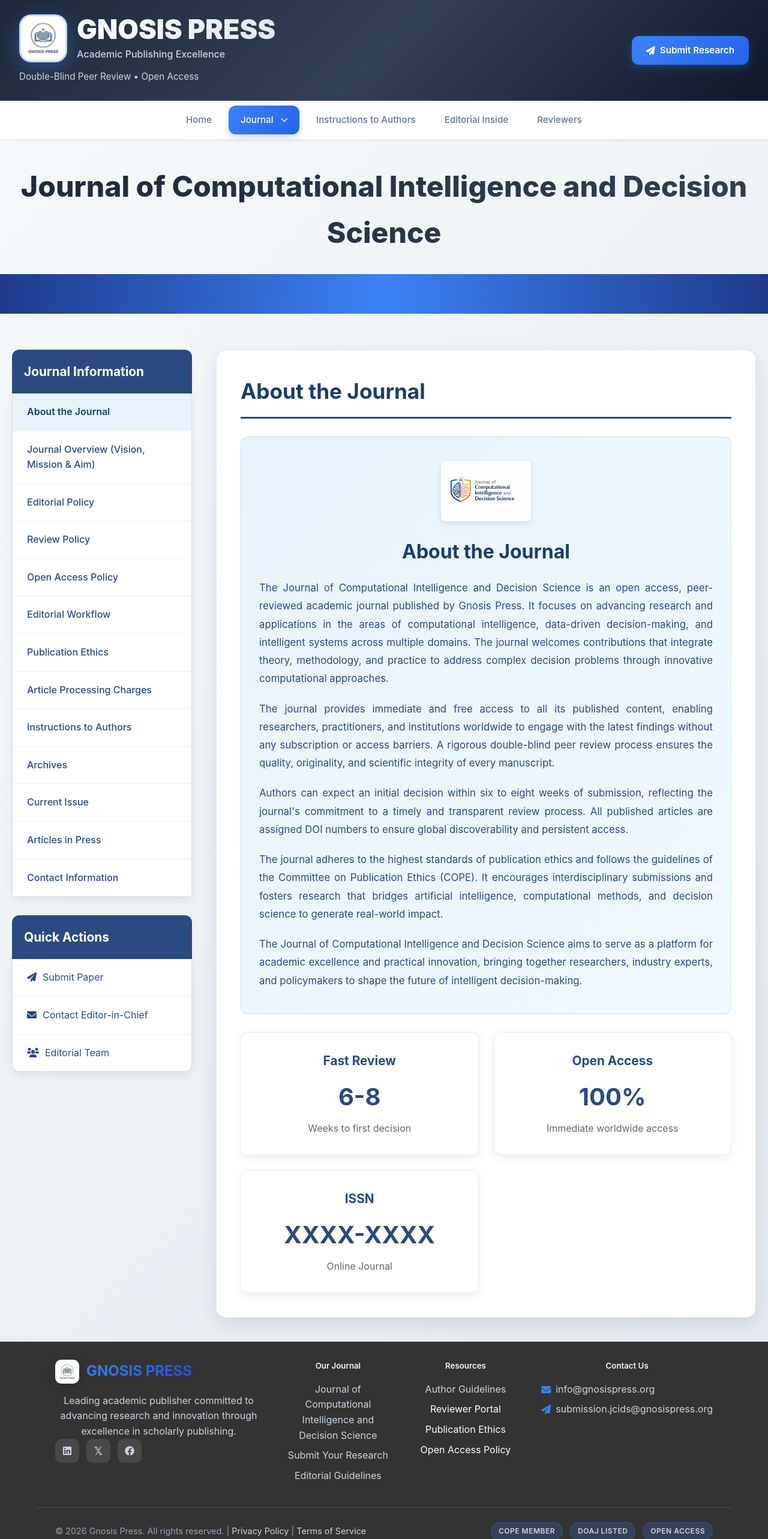
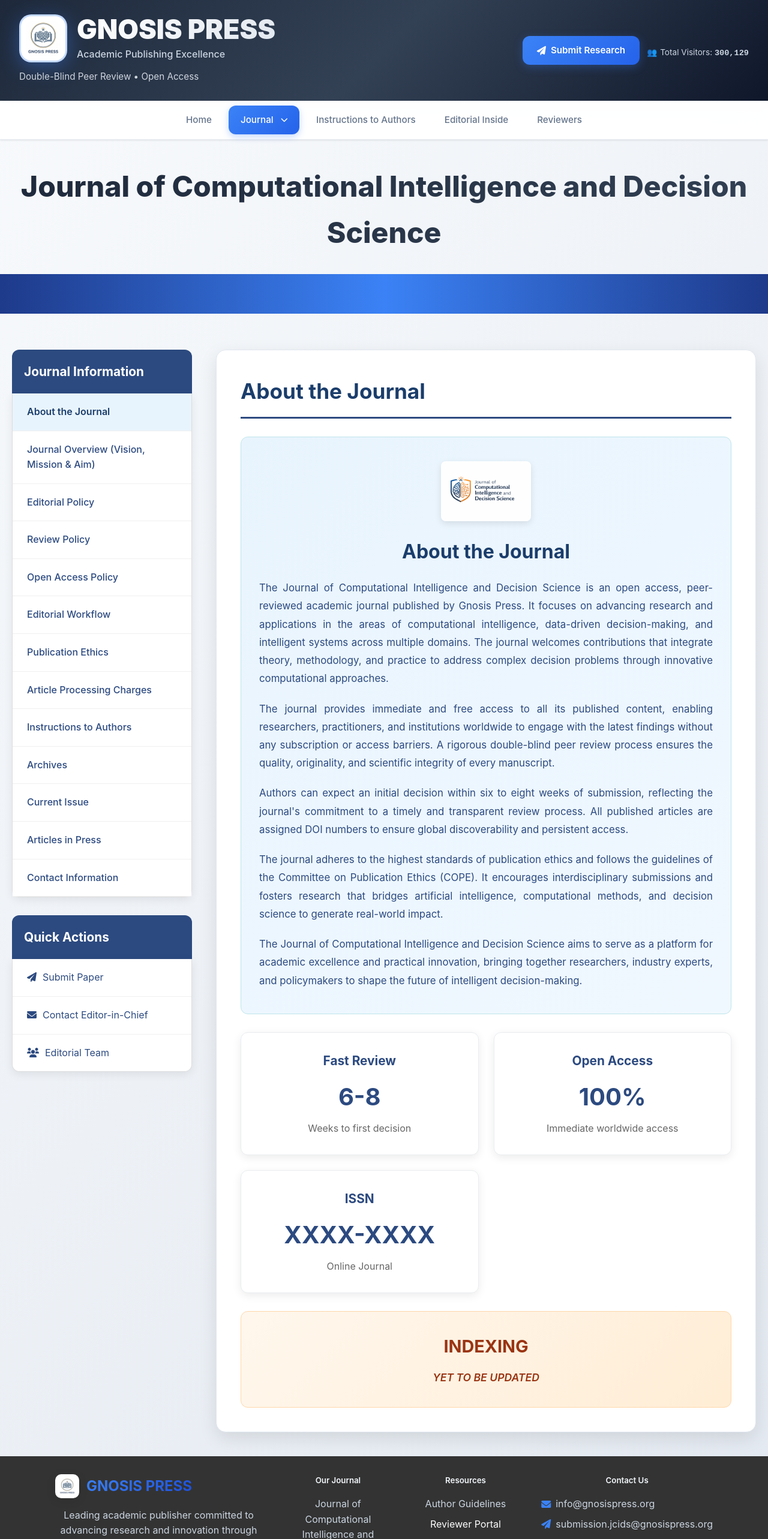
Before and after one commit to Eshan1901/journalwebsite, a React (Vite) app: page /journals in a window 1280 px wide. Shown: the top 2566 px of the page at 60% size. Built offline with nearby package versions, Linux system fonts and the light colour scheme; the HTML template or start-up script is replaced by a standard one.

Commit message:
Add visitor counter, update 2025 papers to volume 2, and add indexing section

```diff
--- a/src/components/Layout.jsx
+++ b/src/components/Layout.jsx
@@ -1,11 +1,39 @@
-import { useState } from 'react'
+import { useState, useEffect } from 'react'
 import { Link, useLocation } from 'react-router-dom'
 
 const Layout = ({ children }) => {
   const [journalDropdownOpen, setJournalDropdownOpen] = useState(false)
   const [searchOpen, setSearchOpen] = useState(false)
   const [searchQuery, setSearchQuery] = useState('')
+  const [visitorCount, setVisitorCount] = useState(300000)
   const location = useLocation()
+
+  useEffect(() => {
+    // Get the current date as a string
+    const today = new Date().toDateString();
+
+    // Get stored data from localStorage
+    const storedData = JSON.parse(localStorage.getItem('visitorData') || '{}');
+    const storedDate = storedData.date;
+    const storedCount = storedData.count || 300000;
+
+    if (storedDate === today) {
+      // Same day, use stored count
+      setVisitorCount(storedCount);
+    } else {
+      // New day, increment with random amount (50-200 visitors)
+      const randomIncrement = Math.floor(Math.random() * 151) + 50;
+      const newCount = storedCount + randomIncrement;
+
+      // Save to localStorage
+      localStorage.setItem('visitorData', JSON.stringify({
+        date: today,
+        count: newCount
+      }));
+
+      setVisitorCount(newCount);
+    }
+  }, []);
 
   const isActive = (path) => {
     return location.pathname === path
@@ -50,6 +78,18 @@
               <i className="fas fa-paper-plane"></i>
               Submit Research
             </Link>
+            <div style={{
+              fontSize: '0.85rem',
+              color: '#cbd5e1',
+              display: 'flex',
+              alignItems: 'center',
+              gap: '5px',
+              marginTop: '8px',
+              justifyContent: 'flex-end'
+            }}>
+              <span>👥</span>
+              <span>Total Visitors: <span style={{ fontFamily: 'monospace', fontWeight: '600' }}>{visitorCount.toLocaleString()}</span></span>
+            </div>
           </div>
         </div>
       </header>
--- a/src/pages/Journals.jsx
+++ b/src/pages/Journals.jsx
@@ -472,6 +472,34 @@
               <div style={{ color: '#666', fontSize: '1rem' }}>Online Journal</div>
             </div>
           </div>
+
+          {/* Indexing Section */}
+          <div style={{
+            background: 'linear-gradient(135deg, #fff7ed 0%, #ffedd5 100%)',
+            padding: '35px 30px',
+            borderRadius: '12px',
+            marginTop: '30px',
+            border: '1px solid #fed7aa'
+          }}>
+            <h3 style={{
+              color: '#9a3412',
+              fontSize: '1.8rem',
+              marginBottom: '15px',
+              fontWeight: 'bold',
+              textAlign: 'center'
+            }}>
+              INDEXING
+            </h3>
+            <div style={{
+              textAlign: 'center',
+              fontSize: '1.1rem',
+              color: '#9a3412',
+              fontWeight: '600',
+              fontStyle: 'italic'
+            }}>
+              YET TO BE UPDATED
+            </div>
+          </div>
         </div>
       )
     },
--- a/src/pages/PaperDetail.jsx
+++ b/src/pages/PaperDetail.jsx
@@ -225,11 +225,11 @@
         received: '12 November 2024',
         accepted: '20 December 2024',
         published: '14 January 2026',
-        volume: 1,
+        volume: 2,
         issue: 2,
         year: 2025,
         pages: '118-132',
-        doi: '10.62656/jcids.v1i2.11',
+        doi: '10.62656/jcids.v2i2.11',
         file: '/2025/11.pdf',
         citation: 'Nongmaithem Ajith Singh and Rajkumar Palaniappan, "Dynamic Multi-Level Heuristic Framework for Predicting Lung Cancer from CT Scan Data," Journal of Computational Intelligence and Decision Science (JCIDS), Vol. 02, Issue 2, pp. 1-20, 2025. https://doi.org/10.XXXX/jcids.2025.011'
       },
@@ -242,11 +242,11 @@
         received: '18 November 2024',
         accepted: '28 December 2024',
         published: '14 January 2026',
-        volume: 1,
+        volume: 2,
         issue: 2,
         year: 2025,
         pages: '133-150',
-        doi: '10.62656/jcids.v1i2.12',
+        doi: '10.62656/jcids.v2i2.12',
         file: '/2025/12.pdf',
         citation: 'D. Nethra Pingala Suthishni, K. Prabavathy and Balusamy Nachiappan, "Enhanced User Authorization Framework in Cloud Environments Using Weighted Proximity-Based Trust Evaluation," Journal of Computational Intelligence and Decision Science (JCIDS), Vol. 02, Issue 2, pp. 21-37, 2025. https://doi.org/10.XXXX/jcids.2025.012'
       },
@@ -259,11 +259,11 @@
         received: '25 November 2024',
         accepted: '05 January 2025',
         published: '14 January 2026',
-        volume: 1,
+        volume: 2,
         issue: 2,
         year: 2025,
         pages: '151-157',
-        doi: '10.62656/jcids.v1i2.13',
+        doi: '10.62656/jcids.v2i2.13',
         file: '/2025/13.pdf',
         citation: 'K. Nirmala Devi, Radhika K and Chandrasekaran Neelakandan, "Advanced Sequence Modeling Framework for Analyzing Learner Feedback in Educational Systems," Journal of Computational Intelligence and Decision Science (JCIDS), Vol. 02, Issue 2, pp. 38-50, 2025. https://doi.org/10.XXXX/jcids.2025.013'
       },
@@ -276,11 +276,11 @@
         received: '02 December 2024',
         accepted: '10 January 2025',
         published: '14 January 2026',
-        volume: 1,
+        volume: 2,
         issue: 2,
         year: 2025,
         pages: '158-167',
-        doi: '10.62656/jcids.v1i2.14',
+        doi: '10.62656/jcids.v2i2.14',
         file: '/2025/14.pdf',
         citation: 'K. Reena, A. Kalaivani and T. Karthikeyan, "Two-Dimensional Signal Decomposition for Feature Reduction and Deep Learning-Based Object Detection," Journal of Computational Intelligence and Decision Science (JCIDS), Vol. 02, Issue 2, pp. 51-72, 2025. https://doi.org/10.XXXX/jcids.2025.014'
       },
@@ -293,11 +293,11 @@
         received: '08 December 2024',
         accepted: '12 January 2025',
         published: '14 January 2026',
-        volume: 1,
+        volume: 2,
         issue: 2,
         year: 2025,
         pages: '168-176',
-        doi: '10.62656/jcids.v1i2.15',
+        doi: '10.62656/jcids.v2i2.15',
         file: '/2025/15.pdf',
         citation: 'T. Saravanan, Krishnaveni Sakkarapani and Siva Shankar Ramasamy, "Microarray-Based Cancer Classification via Optimized Gene Selection Using Evolutionary Population Strategies," Journal of Computational Intelligence and Decision Science (JCIDS), Vol. 02, Issue 2, pp. 73-89, 2025. https://doi.org/10.XXXX/jcids.2025.015'
       },
@@ -310,11 +310,11 @@
         received: '15 December 2024',
         accepted: '15 January 2025',
         published: '14 January 2026',
-        volume: 1,
+        volume: 2,
         issue: 2,
         year: 2025,
         pages: '177-184',
-        doi: '10.62656/jcids.v1i2.16',
+        doi: '10.62656/jcids.v2i2.16',
         file: '/2025/16.pdf',
         citation: 'V. Vasanthi, M. Karthi and Sivakumar Vengusamy, "Hybrid Recommendation Framework Combining Enhanced Density-Based Clustering and Transductive Support Vector Learning," Journal of Computational Intelligence and Decision Science (JCIDS), Vol. 02, Issue 2, pp. 90-107, 2025. https://doi.org/10.XXXX/jcids.2025.016'
       },
@@ -327,11 +327,11 @@
         received: '22 December 2024',
         accepted: '18 January 2025',
         published: '14 January 2026',
-        volume: 1,
+        volume: 2,
         issue: 2,
         year: 2025,
         pages: '185-197',
-        doi: '10.62656/jcids.v1i2.17',
+        doi: '10.62656/jcids.v2i2.17',
         file: '/2025/17.pdf',
         citation: 'Sulochana V, S. Prabhu and Basheer Riskhan, "Exploratory Study of Artificial Intelligence Techniques for Detecting Milk Adulteration in Food Safety," Journal of Computational Intelligence and Decision Science (JCIDS), Vol. 02, Issue 2, pp. 108-120, 2025. https://doi.org/10.XXXX/jcids.2025.017'
       },
@@ -344,11 +344,11 @@
         received: '28 December 2024',
         accepted: '20 January 2025',
         published: '14 January 2026',
-        volume: 1,
+        volume: 2,
         issue: 2,
         year: 2025,
         pages: '198-208',
-        doi: '10.62656/jcids.v1i2.18',
+        doi: '10.62656/jcids.v2i2.18',
         file: '/2025/18.pdf',
         citation: 'V. Bakyalakshmi, K. Brindha and Swamynathan Ramakrishnan, "Collaborative Mobility-Aware Resource Allocation Framework Using Evolutionary Lion Optimization for Next-Generation Mobile Networks," Journal of Computational Intelligence and Decision Science (JCIDS), Vol. 02, Issue 2, pp. 121-144, 2025. https://doi.org/10.XXXX/jcids.2025.018'
       },
@@ -361,11 +361,11 @@
         received: '04 January 2025',
         accepted: '23 January 2025',
         published: '14 January 2026',
-        volume: 1,
+        volume: 2,
         issue: 2,
         year: 2025,
         pages: '209-220',
-        doi: '10.62656/jcids.v1i2.19',
+        doi: '10.62656/jcids.v2i2.19',
         file: '/2025/19.pdf',
         citation: 'Vijayalakshmi P. S, P. Ananthi and Arokiaraj Selvaraj, "Optimized Feature Weighting Framework for Multi-Document Summarization Using Binary Swarm Intelligence Techniques," Journal of Computational Intelligence and Decision Science (JCIDS), Vol. 02, Issue 2, pp. 145-158, 2025. https://doi.org/10.XXXX/jcids.2025.019'
       },
@@ -378,11 +378,11 @@
         received: '10 January 2025',
         accepted: '25 January 2025',
         published: '14 January 2026',
-        volume: 1,
+        volume: 2,
         issue: 2,
         year: 2025,
         pages: '221-231',
-        doi: '10.62656/jcids.v1i2.20',
+        doi: '10.62656/jcids.v2i2.20',
         file: '/2025/20.pdf',
         citation: 'K. Nirmala Devi, S. Thanga Prasath and Shanmugan Joghee, "Refined Gabor Feature Extraction Combined with Optimized Bayesian Classification for Facial Expression Analysis," Journal of Computational Intelligence and Decision Science (JCIDS), Vol. 02, Issue 2, pp. 159-175, 2025. https://doi.org/10.XXXX/jcids.2025.020'
       }
```
